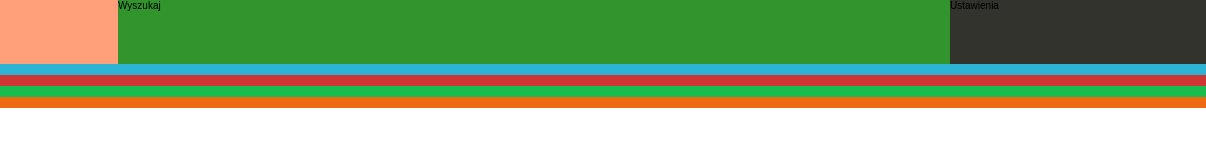
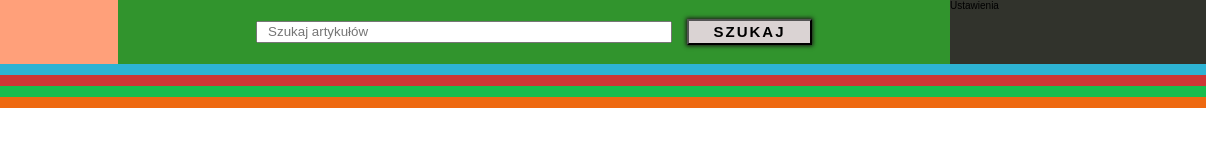
Before and after one commit to WaldekAdams/FlexBox-SamurajCourse, a plain HTML site: page index.html in a window 1280 px wide. Shown: the full height of the page, 74-1280 px from the left. Drawn offline with Linux system fonts and the light colour scheme.

Commit message:
add input and btn - style them

```diff
--- a/index.html
+++ b/index.html
@@ -12,7 +12,10 @@
     <div class="wrapper">
         <div class="logo"><img src="/assets/hand-grenade-152921_1280.png" alt="logo-granat ręczny" class="logo__img">
         </div>
-        <form action="" class="search">Wyszukaj</form>
+        <form action="" class="search">
+            <input type="text" class="search__input" placeholder="Szukaj artykułów">
+            <button class="search__btn">Szukaj</button>
+        </form>
         <div class="settings">Ustawienia</div>
         <nav class="menu">Nawigacja</nav>
         <section class="main-articles">Główne artykuły</section>
--- a/sass/main.scss
+++ b/sass/main.scss
@@ -34,7 +34,33 @@ html {
 
 .search {
     background-color: rgb(49, 148, 45);
+    display: flex;
     flex-grow: 1;
+    align-items: center;
+    justify-content: center;
+
+    &__input {
+        height: 35%;
+        flex-basis: 50%;
+        margin-right: 15px;
+        padding-left: 1rem;
+
+        &:focus {
+            box-shadow: 0 0 5px 2px rgb(27, 24, 24);
+        }
+    }
+
+    &__btn {
+        height: 40%;
+        width: 15%;
+        font-size: 1.5rem;
+        font-weight: 700;
+        text-transform: uppercase;
+        letter-spacing: 2px;
+        background-color: rgb(218, 211, 211);
+        box-shadow: 0 0 4px 1px rgb(27, 24, 24);
+
+    }
 }
 
 .settings {
```
Also changed, not shown: CSS/main.css, 1 other file.
